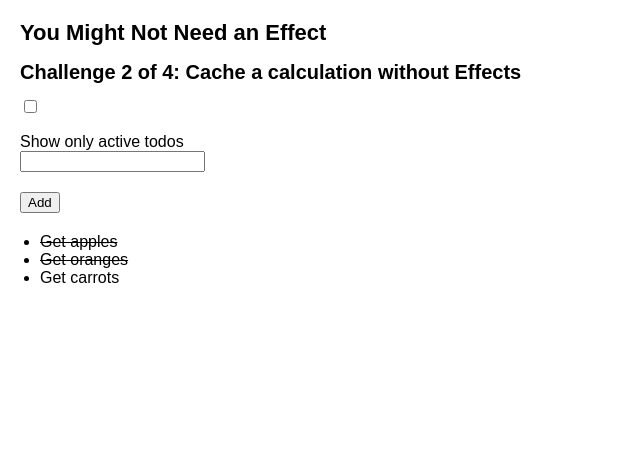
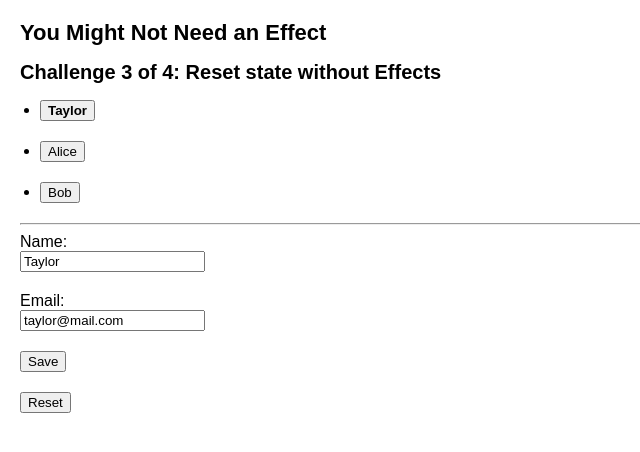
Before and after one commit to VladimirovMario/Sandbox, a React (Create React App) app in the folder 01. React documentation/02. Learn React/04. Escape Hatches/: page / in a window 1280 px wide. Shown: the top 452 px of the page, without its empty margins (0-640 px from the left). Built offline with nearby package versions, Linux system fonts and the light colour scheme.

Commit message:
Resets state without Effects

```diff
--- /dev/null
+++ b/01. React documentation/02. Learn React/04. Escape Hatches/src/components/YouMightNotNeedAnEffect/ResetStateWithoutEffects/ContactList.js
@@ -0,0 +1,19 @@
+export default function ContactList({ contacts, selectedId, onSelect }) {
+  return (
+    <section>
+      <ul>
+        {contacts.map((contact) => (
+          <li key={contact.id}>
+            <button
+              onClick={() => {
+                onSelect(contact.id);
+              }}
+            >
+              {selectedId === contact.id ? <b>{contact.name}</b> : contact.name}
+            </button>
+          </li>
+        ))}
+      </ul>
+    </section>
+  );
+}
--- /dev/null
+++ b/01. React documentation/02. Learn React/04. Escape Hatches/src/components/YouMightNotNeedAnEffect/ResetStateWithoutEffects/EditContact.js
@@ -0,0 +1,51 @@
+import { useState } from 'react';
+
+export default function EditContact({ savedContact, onSave }) {
+  const [name, setName] = useState(savedContact.name);
+  const [email, setEmail] = useState(savedContact.email);
+
+  return (
+    <section>
+      <label>
+        Name:{' '}
+        <input
+          type="text"
+          value={name}
+          onChange={(e) => {
+            setName(e.target.value);
+          }}
+        />
+      </label>
+      <label>
+        Email:{' '}
+        <input
+          type="email"
+          value={email}
+          onChange={(e) => {
+            setEmail(e.target.value);
+          }}
+        />
+      </label>
+      <button
+        onClick={() => {
+          const updatedData = {
+            id: savedContact.id,
+            name,
+            email,
+          };
+          onSave(updatedData);
+        }}
+      >
+        Save
+      </button>
+      <button
+        onClick={() => {
+          setName(savedContact.name);
+          setEmail(savedContact.email);
+        }}
+      >
+        Reset
+      </button>
+    </section>
+  );
+}
--- /dev/null
+++ b/01. React documentation/02. Learn React/04. Escape Hatches/src/components/YouMightNotNeedAnEffect/ResetStateWithoutEffects/ResetStateWithoutEffects.js
@@ -0,0 +1,51 @@
+import { useState } from 'react';
+import ContactList from './ContactList';
+import EditContact from './EditContact';
+
+export default function ResetStateWithoutEffects() {
+  return (
+    <>
+      <h2>Challenge 3 of 4: Reset state without Effects</h2>
+      <ContactManager />
+    </>
+  );
+}
+
+function ContactManager() {
+  const [contacts, setContacts] = useState(initialContacts);
+  const [selectedId, setSelectedId] = useState(0);
+
+  const selectedContact = contacts.find((c) => c.id === selectedId);
+
+  function handleSave(updatedData) {
+    setContacts((nextContacts) =>
+      nextContacts.map((contact) =>
+        contact.id === updatedData.id ? updatedData : contact
+      )
+    );
+  }
+
+  return (
+    <>
+      <div>
+        <ContactList
+          contacts={contacts}
+          selectedId={selectedId}
+          onSelect={(id) => setSelectedId(id)}
+        />
+        <hr />
+        <EditContact
+          key={selectedContact.id}
+          savedContact={selectedContact}
+          onSave={handleSave}
+        />
+      </div>
+    </>
+  );
+}
+
+const initialContacts = [
+  { id: 0, name: 'Taylor', email: 'taylor@mail.com' },
+  { id: 1, name: 'Alice', email: 'alice@mail.com' },
+  { id: 2, name: 'Bob', email: 'bob@mail.com' },
+];
--- a/01. React documentation/02. Learn React/04. Escape Hatches/src/components/YouMightNotNeedAnEffect/YouMightNotNeedAnEffect.js
+++ b/01. React documentation/02. Learn React/04. Escape Hatches/src/components/YouMightNotNeedAnEffect/YouMightNotNeedAnEffect.js
@@ -1,11 +1,13 @@
-import CacheCalculationWithoutEffects from './CacheCalculationWithoutEffects/CacheCalculationWithoutEffects';
+import ResetStateWithoutEffects from './ResetStateWithoutEffects/ResetStateWithoutEffects';
+// import CacheCalculationWithoutEffects from './CacheCalculationWithoutEffects/CacheCalculationWithoutEffects';
 // import TransformDataWithoutEffects from './TransformDataWithoutEffects/TransformDataWithoutEffects';
 
 export default function YouMightNotNeedAnEffect() {
   return (
     <>
       <h1>You Might Not Need an Effect</h1>
-      <CacheCalculationWithoutEffects />
+      <ResetStateWithoutEffects />
+      {/* <CacheCalculationWithoutEffects /> */}
       {/* <TransformDataWithoutEffects /> */}
     </>
   );
```
